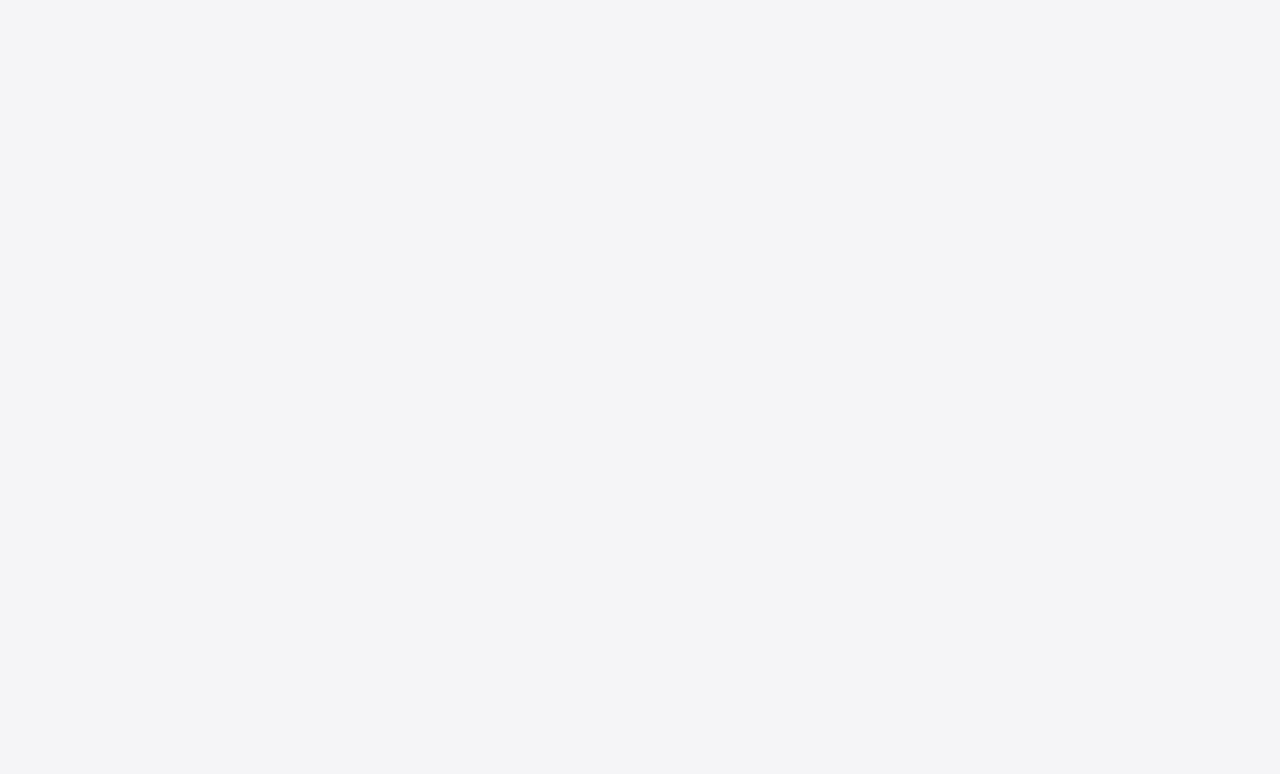
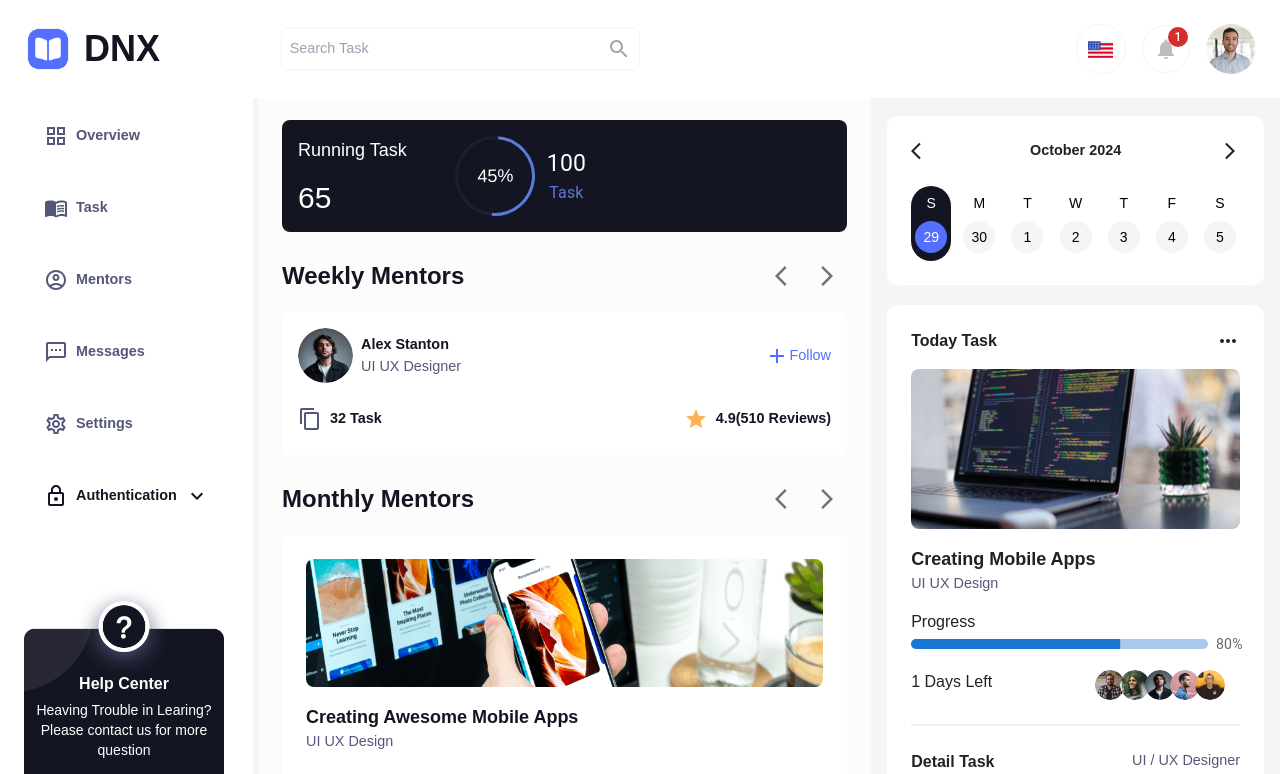
Before and after one commit to AliRaza048/student-Management-App, a React (Create React App) app: page /overview in a window 1280 px wide. Before the commit this address had no page. Shown: the top 774 px of the page. Built offline with nearby package versions, Linux system fonts and the light colour scheme.

Commit message:
working on task

```diff
--- a/src/components/Header/index.js
+++ b/src/components/Header/index.js
@@ -15,6 +15,8 @@ import SwitchAccountIcon from "@mui/icons-material/SwitchAccount";
 import HelpOutlineIcon from "@mui/icons-material/HelpOutline";
 import LogoutIcon from "@mui/icons-material/Logout";
 import Sidebar from "../Sidebar/index"
+import MenuIcon from '@mui/icons-material/Menu';
+
 const settings = [
   {
     id: 1,
@@ -131,7 +133,6 @@ const Header = () => {
   };
 
   const handleSelectLanguage = (id) => {
-    debugger;
     const selectFalg = languageSelector.find((item) => item.id === id);
     if (id == selectFalg.id) {
       return setSelectLanguage(selectFalg.img.props.src);
--- a/src/components/Page/index.js
+++ b/src/components/Page/index.js
@@ -1,13 +1,11 @@
 import React from "react";
+import { Outlet } from "react-router-dom";
 import Header from "../Header";
-import Footer from "../Footer";
-
-const Page = ({ children }) => {
+const Page = () => {
   return (
     <React.Fragment>
       <Header />
-      {children}
-      <Footer />
+      <Outlet />
     </React.Fragment>
   );
 };
--- a/src/components/Sidebar/index.js
+++ b/src/components/Sidebar/index.js
@@ -18,13 +18,13 @@ const Sidebar = () => {
       id: 1,
       name: "Overview",
       icon: <GridViewIcon />,
-      path: "/",
+      path: "overview",
     },
     {
       id: 2,
       name: "Task",
       icon: <MenuBookOutlinedIcon />,
-      path: "/task",
+      path: "task",
     },
     {
       id: 3,
--- a/src/pages/StudentPortal/Overview/index.js
+++ b/src/pages/StudentPortal/Overview/index.js
@@ -96,7 +96,6 @@ const Overview = () => {
     },
   ];
   return (
-    <Page>
     <main className="flex ml-left overview">
       <section className="p-6 w-[60%] overview__containerOne">
         <section className="flex gap-8 rounded-lg mb-6	overview__containerOne__runningTask">
@@ -168,7 +167,6 @@ const Overview = () => {
         <DateCard />
       </section>
     </main>
-    </Page>
   );
 };
 
--- /dev/null
+++ b/src/pages/StudentPortal/Task/index.js
@@ -0,0 +1,12 @@
+import React from "react";
+import Page from "../../../components/Page";
+
+const Task = () => {
+  return (
+    <main className="ml-left">
+      <h1>Task</h1>
+    </main>
+  );
+};
+
+export default Task;
--- a/src/routing/Router.js
+++ b/src/routing/Router.js
@@ -7,11 +7,11 @@ const Router = () => {
     <BrowserRouter>
       <Routes>
         {routes.map((route) => (
-          <Route
-            path={route.path}
-            Component={route.component}
-            key={route.path}
-          />
+          <Route path={route.path} Component={route.component} key={route.path}>
+            {route.subRoutes?.map((sub) => (
+              <Route path={sub.path} Component={sub.component} key={sub.path} />
+            ))}
+          </Route>
         ))}
       </Routes>
     </BrowserRouter>
--- a/src/routing/routes.js
+++ b/src/routing/routes.js
@@ -2,6 +2,7 @@ import Page from "../components/Page";
 import SignIn from "../pages/Authentication/SignIn";
 import SignUp from "../pages/Authentication/SignUp";
 import Overview from "../pages/StudentPortal/Overview";
+import Task from "../pages/StudentPortal/Task";
 export const routes = [
   {
     name: "signin",
@@ -16,9 +17,23 @@ export const routes = [
     isPrivate: true,
   },
   {
-    name: "overview",
+    name: "studentAdmin",
     path: "/",
-    component: Overview,
-    isPrivate: true,
+    component: Page,
+    privateRouting: "studentAdmin",
+    subRoutes: [
+      {
+        name: "overview",
+        path: "overview",
+        component: Overview,
+        isPrivate: true,
+      },
+      {
+        name: "task",
+        path: "task",
+        component: Task,
+        isPrivate: true,
+      },
+    ],
   },
 ];
```
Lines whose indentation alone changed are shown as unchanged.
